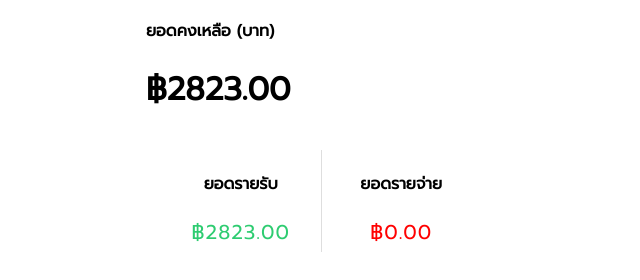
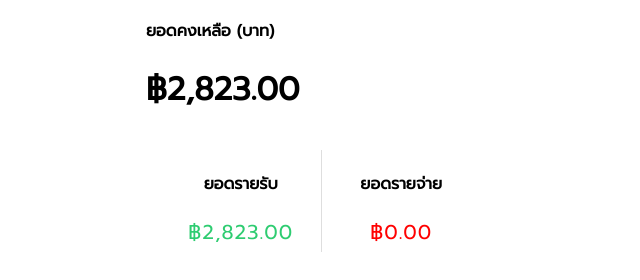
Before and after one commit to 4mGroot/LearnReact, a React (Create React App) app: page / in a window 1280 px wide. Shown: the part 366-646 px from the top of the page, without its empty margins (319-959 px from the left). Built offline with nearby package versions, Linux system fonts and the light colour scheme.

Commit message:
Formatnumber

```diff
--- a/src/components/Item.js
+++ b/src/components/Item.js
@@ -7,10 +7,14 @@
     const {title,amount}=props
     const status=amount<0 ? "expense":"income"//หลัง? คำสั่งเมื่อเป็นจริง หลัง:เมื่อเป็น เท็จ
     const symbol=amount<0 ? "-":"+"
+    const formatNumber =(num)=>{
+        return num.toString().replace(/(\d)(?=(\d{3})+(?!\d))/g,'$1,')//ส่งตัวเลขมา แล้วส่งเลขที่เป็นแปลงเป็นใส่ลูกน้ำคั่นออกไป
+    }
     return (
-        <li className={status}>{title} <span>{symbol}{Math.abs(amount)}</span></li> //math.abs ทำให้ค่าลบเป็นค่าบวก
+        <li className={status}>{title} <span>{symbol}{formatNumber(Math.abs(amount))}</span></li> //math.abs ทำให้ค่าลบเป็นค่าบวก
     )
 }
+
 Item.propTypes={
     // title ต้องเป็นสตริง amout ต้องวเป็น number isrequid=บังคับให้ป้อน
     title:PropTypes.string.isRequired,
--- a/src/components/ReportComponent.js
+++ b/src/components/ReportComponent.js
@@ -3,18 +3,21 @@
 import './ReportComponent.css'
 const ReportComponent=()=>{
     const {income,expense} = useContext(DataContext)// const {income,expense} สลาย array ที่ส่งมาจาก provider จาก app.js
+    const formatNumber =(num)=>{
+        return num.toString().replace(/(\d)(?=(\d{3})+(?!\d))/g,'$1,')//ส่งตัวเลขมา แล้วส่งเลขที่เป็นแปลงเป็นใส่ลูกน้ำคั่นออกไป
+    }
     return (
         <div>
             <h4>ยอดคงเหลือ (บาท)</h4>
-            <h1>฿{(income-expense).toFixed(2)}</h1>
+            <h1>฿{formatNumber((income-expense).toFixed(2))}</h1>
             <div className="report-container">
                 <div>
                     <h4>ยอดรายรับ</h4>
-                    <p className="report plus">฿{income}</p>
+                    <p className="report plus">฿{formatNumber(income)}</p>
                 </div>
                 <div>
                     <h4>ยอดรายจ่าย</h4>
-                    <p className="report minus">฿{expense}</p>
+                    <p className="report minus">฿{formatNumber(expense)}</p>
                 </div>
             </div>
 
```
